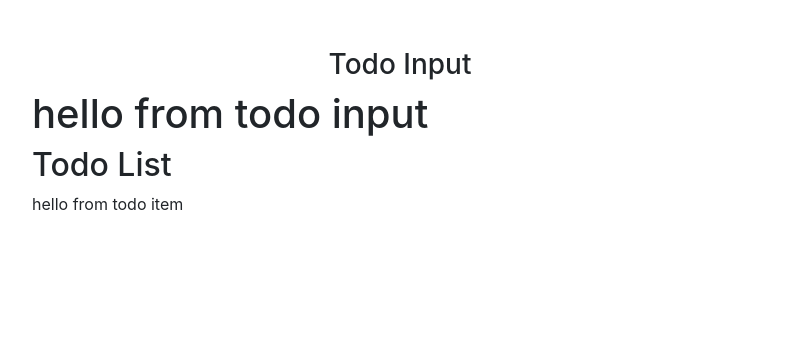
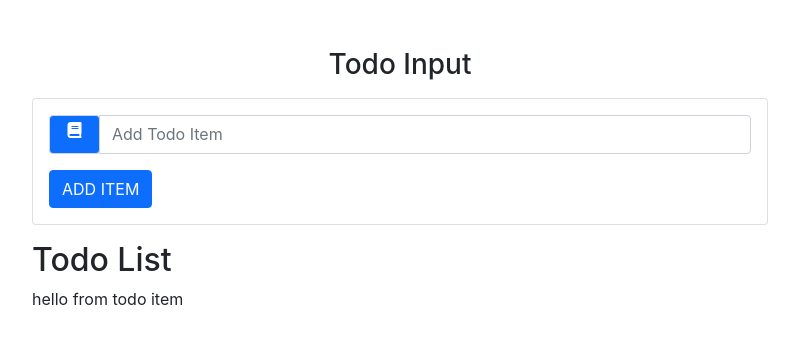
Before and after one commit to lodiajames/react-todo-list, a React (Create React App) app: page / in a window 1280 px wide. Shown: the top 344 px of the page, without its empty margins (240-1039 px from the left). Built offline with nearby package versions, Linux system fonts and the light colour scheme.

Commit message:
finished application

```diff
--- a/public/index.html
+++ b/public/index.html
@@ -27,6 +27,7 @@
     <title>Todo List Recording</title>
     <!-- boostrap css -->
     <link href="https://cdn.jsdelivr.net/npm/bootstrap@5.0.1/dist/css/bootstrap.min.css" rel="stylesheet" integrity="sha384-+0n0xVW2eSR5OomGNYDnhzAbDsOXxcvSN1TPprVMTNDbiYZCxYbOOl7+AMvyTG2x" crossorigin="anonymous">
+    <link rel="stylesheet" href="https://cdnjs.cloudflare.com/ajax/libs/font-awesome/5.15.3/css/all.min.css">
   </head>
   <body>
     <noscript>You need to enable JavaScript to run this app.</noscript>
--- a/src/App.js
+++ b/src/App.js
@@ -7,16 +7,29 @@
 //SHowing vs-code github setup
 export default class App extends Component {
   state ={
-    items:[{id:1, title:'wake up'},{id:2, title:'make breakfast'}],
+    items:[],
     id:uuidv4(),
     item: '',
     editItem: false
   };
   handleChange =(e)=>{
-    console.log('handle change')
+    this.setState({
+      item:e.target.value
+    })
   }
   handleSubmit =(e)=>{
-    console.log('handle Submit')
+   e.preventDefault();
+   const newItem={
+     id:this.state.id,
+     title: this.state.item
+   }
+   const updatedItems = [...this.state.items, newItem]
+   this.setState({
+     items:updatedItems,
+     item:'',
+     id:uuidv4(),
+     editItem:false
+   },()=>console.log(this.state))
   }
   clearList=(e)=>{
     console.log('clear list')
@@ -28,7 +41,7 @@
     console.log('edit ${id}')
   }
   render() {
-    console.log(this.state);
+
     return (
        <div className='container'>
          <div className='row'>
--- a/src/components/TodoInput.js
+++ b/src/components/TodoInput.js
@@ -2,10 +2,24 @@
 
 export default class TodoInput extends Component {
     render() {
+        const {item, handleChange, handleSubmit,editItem} = this.props
         return (
-            <h1>
-                hello from todo input
-            </h1>
+          <div className="card card-body my-3">
+              <form onSubmit={handleSubmit}>
+                  <div className="input-group">
+                  <div className="input-group-prepend">
+                      <div className="input-group-text bg-primary text-white">
+                          <i className="fas fa-book center" style={{width:25, height:25}}/>
+                      </div>
+                    </div>
+                     <input type='text' className="form-control text-capitalize" placeholder="add todo item"
+                     value={item}
+                     onChange={handleChange}/>
+                  </div>
+                  <button type="submit" className='btn btn-block btn-primary mt-3 text-uppercase'>add item</button>
+
+              </form>
+          </div>
         )
     }
 }
```
